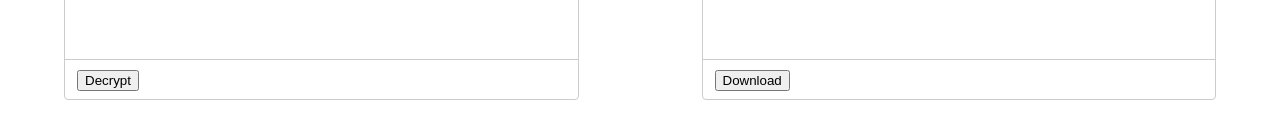
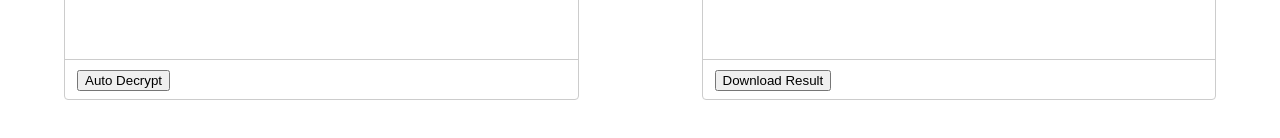
Before and after one commit to theodoremoreland/WebCaesar, a React (Vite) app in the folder application/ui/: page / in a window 1280 px wide. Shown: the part 636-774 px from the top of the page. Built offline with nearby package versions, Linux system fonts and the light colour scheme; no server answers.

Commit message:
styling and rephrasing

```diff
--- a/application/ui/index.html
+++ b/application/ui/index.html
@@ -4,8 +4,7 @@
   <head>
     <meta charset="UTF-8" />
     <meta name="viewport" content="width=device-width, initial-scale=1.0" />
-    <meta name="description"
-      content="An HTML user form that uses a Python (Flask) backend to return text that has been encrypted using Caesar's cipher.">
+    <meta name="description" content="Encrypt and decrypt text using Caesar's cipher. Supports multiple languages.">
     <title>Web Caesar</title>
   </head>
 
--- a/application/ui/src/App.css
+++ b/application/ui/src/App.css
@@ -38,6 +38,10 @@ main {
 	height: 100%;
 	border: 1px solid #ccc;
 	border-radius: 4px;
+
+	&:focus-within {
+		border-color: #007bff;
+	}
 
 	label {
 		display: flex;
--- a/application/ui/src/App.tsx
+++ b/application/ui/src/App.tsx
@@ -138,10 +138,11 @@ const App = (): ReactElement => {
 						<button
 							id="decrypt"
 							type="button"
+							title="Command server to attempt decrypting text."
 							onClick={handleDecrypt}
 							disabled={isDecryptLoading}
 						>
-							Decrypt
+							Auto Decrypt
 						</button>
 					</div>
 				</div>
@@ -195,7 +196,7 @@ const App = (): ReactElement => {
 							download="decrypted.txt"
 						>
 							<button id="download" type="button">
-								Download
+								Download Result
 							</button>
 						</a>
 					</div>
```
